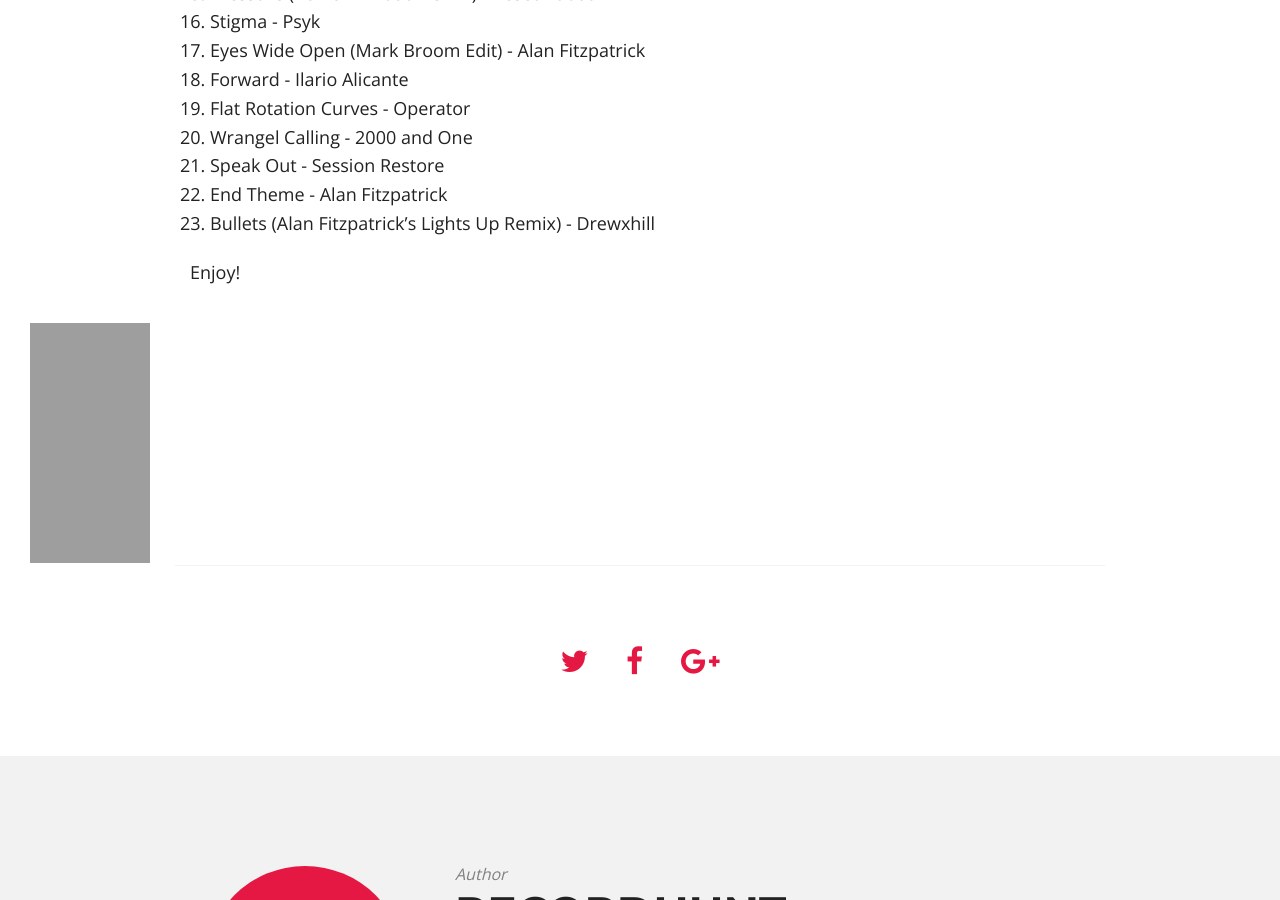
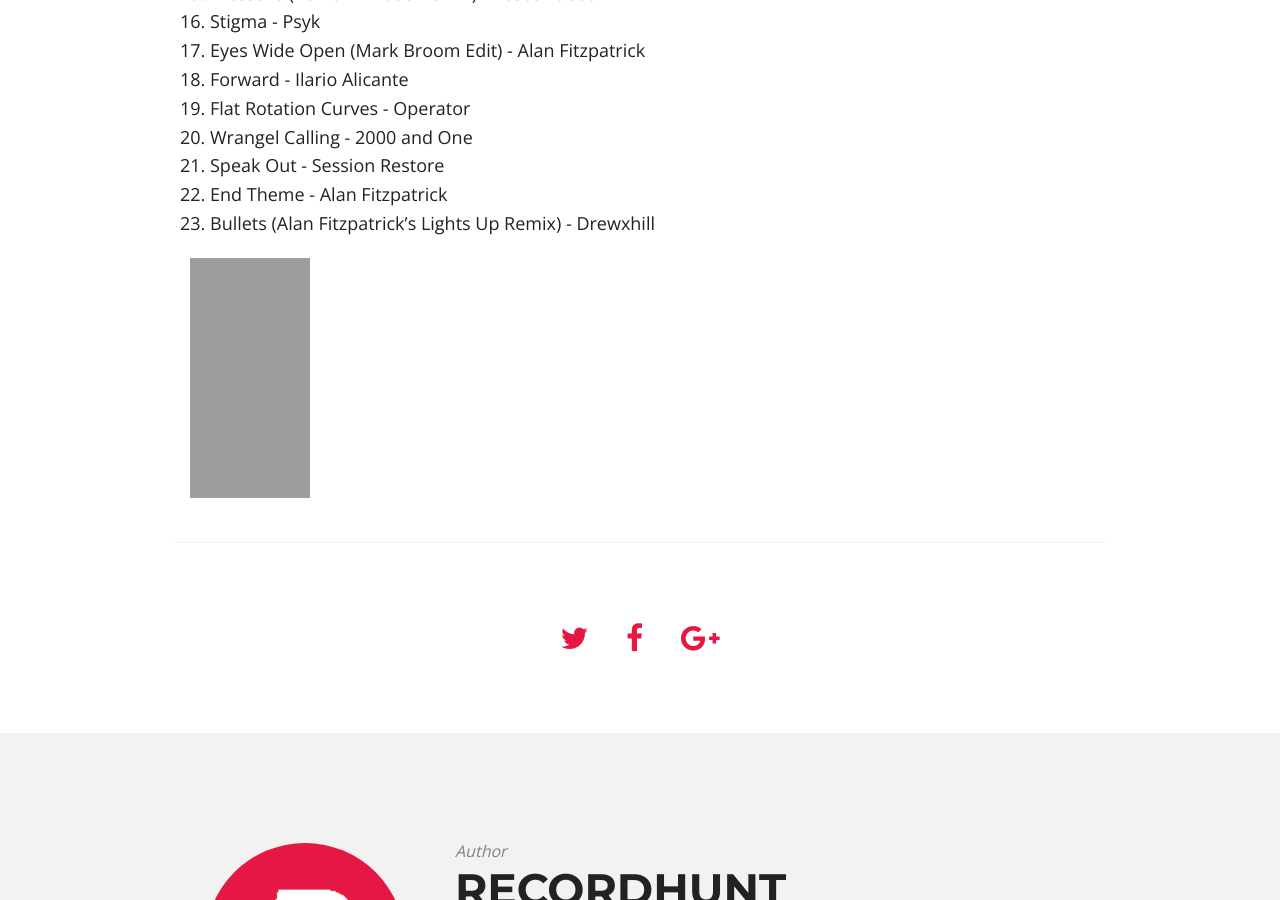
Before and after one commit to innesm4/recordhunt.co.uk, a Jekyll site: the page built from _posts/2016-07-23-fabric87.md, in a window 1280 px wide and 900 px high, scrolled down 2122 px. Built offline with Jekyll 4.4.1, drawn with Linux system fonts in a browser that asks for light colours; nearby versions of some CDN libraries; comment, search, counter and statistics services are not loaded; grey boxes are pictures that could not be loaded.

```diff
--- a/_posts/2016-07-23-fabric87.md
+++ b/_posts/2016-07-23-fabric87.md
@@ -52,7 +52,7 @@
 22. End Theme - Alan Fitzpatrick
 23. Bullets (Alan Fitzpatrick's Lights Up Remix) - Drewxhill
 
-Enjoy!
 
+<p>
 <iframe style="width:120px;height:240px;" marginwidth="0" marginheight="0" scrolling="no" frameborder="0" src="//ws-eu.amazon-adsystem.com/widgets/q?ServiceVersion=20070822&OneJS=1&Operation=GetAdHtml&MarketPlace=GB&source=ac&ref=qf_sp_asin_til&ad_type=product_link&tracking_id=rechun02-21&marketplace=amazon&region=GB&placement=B01BXGUMS4&asins=B01BXGUMS4&linkId=&show_border=true&link_opens_in_new_window=true">
-</iframe>
+</iframe></p>
```
